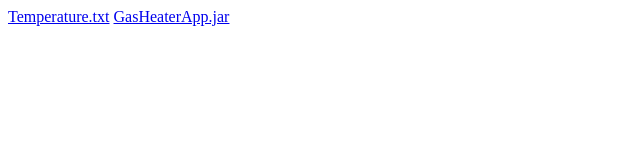
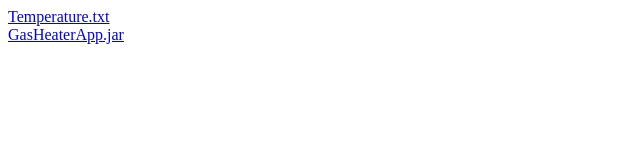
Before and after one commit to ollenaaa/ollenaaa.github.io, a plain HTML site: page index.html in a window 1280 px wide. Shown: the whole page, without its empty margins (0-640 px from the left). Drawn offline with Linux system fonts and the light colour scheme.

Commit message:
Update index.html

```diff
--- a/index.html
+++ b/index.html
@@ -4,7 +4,7 @@
   <title>Temperature</title>
 </head>
 <body>
-  <a href="numbers.txt" target="_blank">Temperature.txt</a>
-  <a href="GasHeaterApp.jar">GasHeaterApp.jar</a>
+   <div><a href="numbers.txt" target="_blank">Temperature.txt</a></div>
+  <div><a href="GasHeaterApp.jar">GasHeaterApp.jar</a></div>
 </body>
 </html>
```
